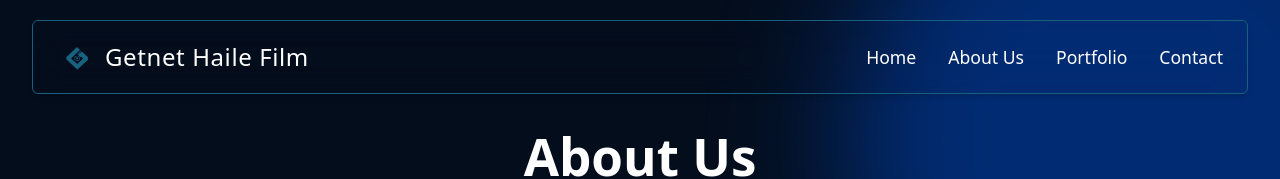
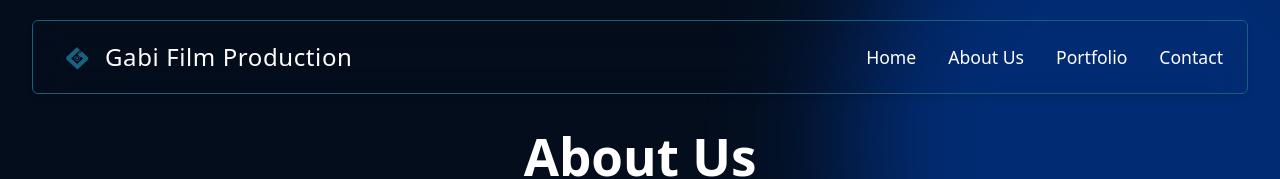
Before and after one commit to Mikiasbefekadu/Getnet_Haile, a React (Vite) app: page /about in a window 1280 px wide. Shown: the top 179 px of the page. Built offline with nearby package versions, Linux system fonts and the light colour scheme.

Commit message:
name change

```diff
--- a/src/components/layout/Navbar.jsx
+++ b/src/components/layout/Navbar.jsx
@@ -30,7 +30,7 @@ export default function Navbar() {
 >
   <img src="/logo.png" alt="Logo" className="w-10 h-10 object-contain" />
   <span className="text-[clamp(1rem,2vw,1.5rem)] tracking-wide">
-    Getnet Haile Film
+    Gabi Film Production
   </span>
 </motion.a>
 
--- a/src/pages/HomePage.jsx
+++ b/src/pages/HomePage.jsx
@@ -100,7 +100,7 @@ export default function HomePage() {
             animate={{ opacity: 1, y: 0 }}
             transition={{ duration: 0.8 }}
           >
-            Getnet Haile Film
+            Gabi Film Production
           </motion.h1>
           <motion.p
             className="text-base sm:text-lg md:text-xl mb-6 max-w-2xl"
```
